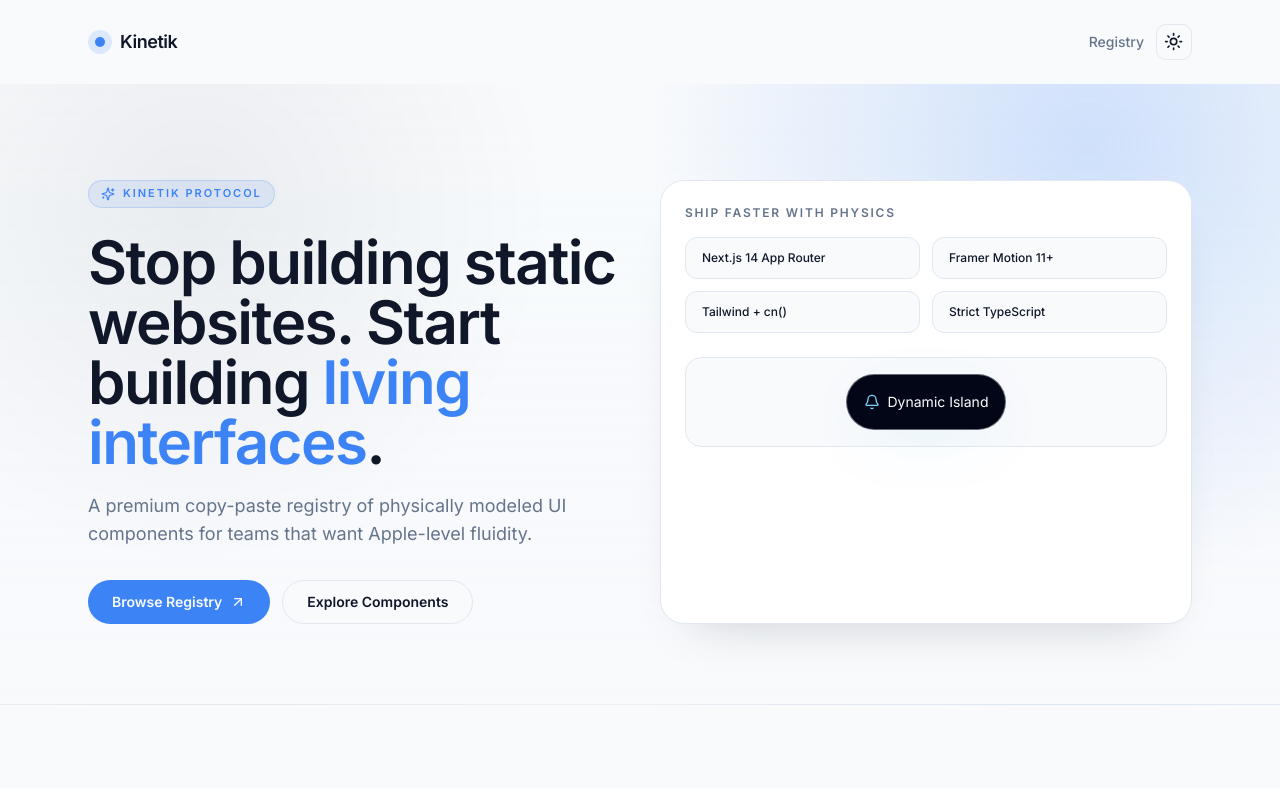
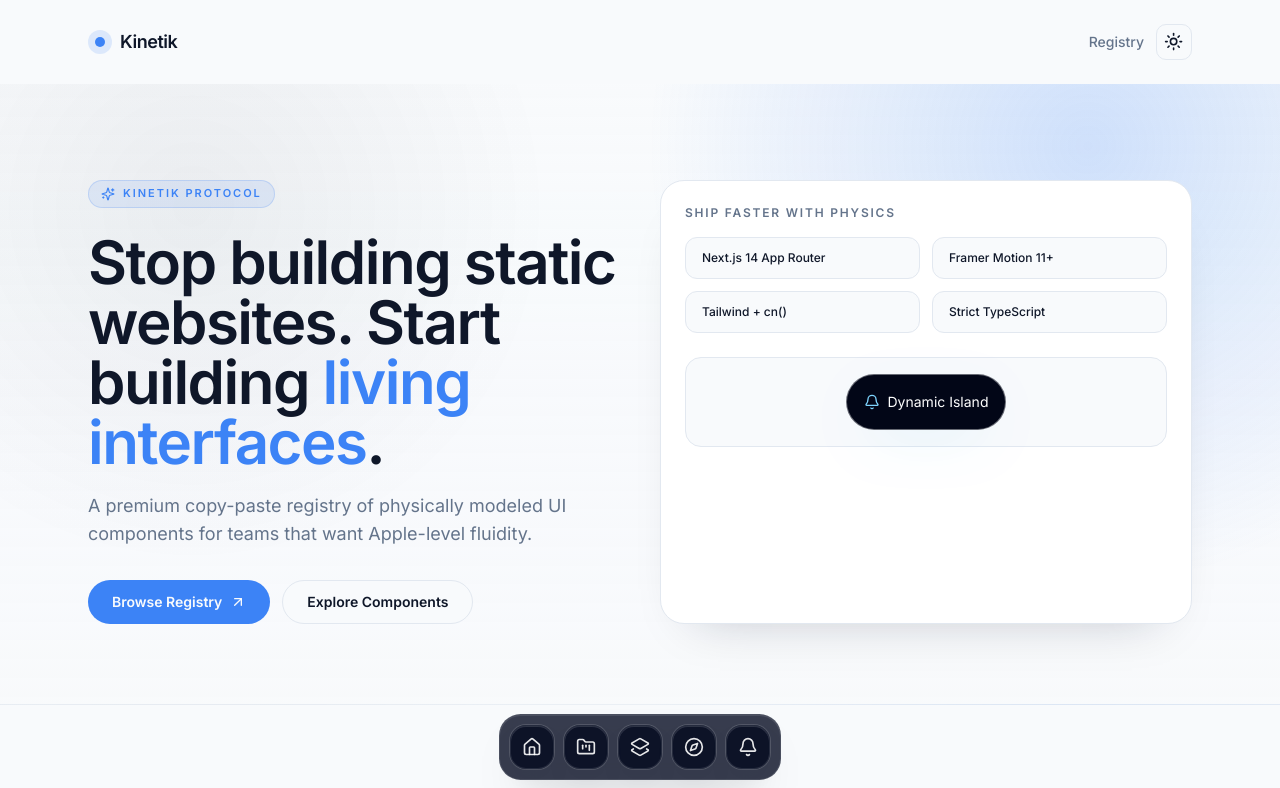
Before and after one commit to sumitttt4/Kinetik, a Next.js app: page / in a window 1280 px wide. Shown: the top 788 px of the page. Built offline with nearby package versions, Linux system fonts and the light colour scheme.

Commit message:
Add Framer-style floating dock with Gaussian magnification

```diff
--- /dev/null
+++ b/app/components/floating-dock.tsx
@@ -0,0 +1,166 @@
+'use client';
+
+import Link from 'next/link';
+import { AnimatePresence, MotionValue, motion, useAnimationControls, useMotionTemplate, useMotionValue, useSpring, useTransform } from 'framer-motion';
+import { Bell, Compass, FolderKanban, House, Layers2, type LucideIcon } from 'lucide-react';
+import { useEffect, useRef, useState } from 'react';
+import { cn } from '@/lib/utils';
+
+const spring = {
+  type: 'spring',
+  stiffness: 400,
+  damping: 30,
+  mass: 1
+} as const;
+
+const BASE_ICON_SIZE = 44;
+const MAX_ICON_BOOST = 26;
+const SIGMA = 72;
+
+type DockItem = {
+  id: string;
+  label: string;
+  href: string;
+  icon: LucideIcon;
+};
+
+const defaultItems: DockItem[] = [
+  { id: 'home', label: 'Home', href: '/', icon: House },
+  { id: 'registry', label: 'Registry', href: '/registry', icon: FolderKanban },
+  { id: 'layers', label: 'Layouts', href: '/registry', icon: Layers2 },
+  { id: 'explore', label: 'Explore', href: '/registry', icon: Compass },
+  { id: 'updates', label: 'Updates', href: '/registry', icon: Bell }
+];
+
+function gaussian(distance: number, sigma: number) {
+  return Math.exp(-(distance * distance) / (2 * sigma * sigma));
+}
+
+function DockIcon({ item, mouseX }: { item: DockItem; mouseX: MotionValue<number> }) {
+  const iconRef = useRef<HTMLAnchorElement | null>(null);
+  const [centerX, setCenterX] = useState(0);
+  const [hovered, setHovered] = useState(false);
+  const bounceControls = useAnimationControls();
+
+  useEffect(() => {
+    const node = iconRef.current;
+    if (!node) {
+      return;
+    }
+
+    const updateCenter = () => {
+      const rect = node.getBoundingClientRect();
+      setCenterX(rect.left + rect.width / 2);
+    };
+
+    updateCenter();
+
+    const observer = new ResizeObserver(updateCenter);
+    observer.observe(node);
+    window.addEventListener('resize', updateCenter);
+    window.addEventListener('scroll', updateCenter, { passive: true });
+
+    return () => {
+      observer.disconnect();
+      window.removeEventListener('resize', updateCenter);
+      window.removeEventListener('scroll', updateCenter);
+    };
+  }, []);
+
+  const dynamicSize = useTransform(mouseX, (value) => {
+    if (!Number.isFinite(value)) {
+      return BASE_ICON_SIZE;
+    }
+
+    const distance = value - centerX;
+    return BASE_ICON_SIZE + MAX_ICON_BOOST * gaussian(distance, SIGMA);
+  });
+
+  const width = useSpring(dynamicSize, spring);
+  const scale = useTransform(width, [BASE_ICON_SIZE, BASE_ICON_SIZE + MAX_ICON_BOOST], [1, 1.28]);
+  const glow = useTransform(width, [BASE_ICON_SIZE, BASE_ICON_SIZE + MAX_ICON_BOOST], [0.14, 0.42]);
+  const boxShadow = useMotionTemplate`inset 0 1px 0 0 rgba(255,255,255,0.14), 0 12px 30px -18px rgba(2,6,23,0.9), 0 0 0 1px rgba(255,255,255,${glow})`;
+
+  return (
+    <motion.div layout transition={spring} className="relative flex items-end justify-center">
+      <AnimatePresence>
+        {hovered ? (
+          <motion.div
+            initial={{ opacity: 0, y: 8, scale: 0.96 }}
+            animate={{ opacity: 1, y: 0, scale: 1 }}
+            exit={{ opacity: 0, y: 8, scale: 0.96 }}
+            transition={spring}
+            className="absolute -top-11 whitespace-nowrap rounded-full border border-white/20 bg-[#070d22]/90 px-3 py-1 text-[11px] font-medium tracking-tight text-white"
+          >
+            {item.label}
+          </motion.div>
+        ) : null}
+      </AnimatePresence>
+
+      <motion.div
+        layout
+        transition={spring}
+        animate={bounceControls}
+        style={{ width, height: width, scale, boxShadow }}
+        className={cn(
+          'relative rounded-2xl border border-white/10',
+          'bg-[#070d22]/80 backdrop-blur-xl',
+          'shadow-[inset_0_1px_0_0_rgba(255,255,255,0.14),0_12px_30px_-18px_rgba(2,6,23,0.9)]'
+        )}
+      >
+        <Link
+          ref={iconRef}
+          href={item.href}
+          onMouseEnter={() => setHovered(true)}
+          onMouseLeave={() => setHovered(false)}
+          onClick={() =>
+            bounceControls.start({
+              y: [0, -10, 0],
+              transition: spring
+            })
+          }
+          className={cn(
+            'group relative flex h-full w-full items-center justify-center rounded-2xl',
+            'focus-visible:outline-none focus-visible:ring-2 focus-visible:ring-white/30'
+          )}
+        >
+          <motion.div whileHover={{ y: -2 }} whileTap={{ scale: 0.98 }} transition={spring} className="grid place-items-center">
+            <item.icon className="h-5 w-5 text-white/90" strokeWidth={2} />
+          </motion.div>
+        </Link>
+      </motion.div>
+    </motion.div>
+  );
+}
+
+export function FloatingDock({ items = defaultItems }: { items?: DockItem[] }) {
+  const mouseX = useMotionValue(Number.POSITIVE_INFINITY);
+
+  return (
+    <AnimatePresence>
+      <motion.div
+        initial={{ opacity: 0, y: 30, scale: 0.98 }}
+        animate={{ opacity: 1, y: 0, scale: 1 }}
+        exit={{ opacity: 0, y: 24, scale: 0.98 }}
+        transition={spring}
+        onMouseMove={(event) => mouseX.set(event.clientX)}
+        onMouseLeave={() => mouseX.set(Number.POSITIVE_INFINITY)}
+        className="pointer-events-none fixed inset-x-0 bottom-5 z-50 flex justify-center px-4"
+      >
+        <motion.div
+          layout
+          transition={spring}
+          className={cn(
+            'pointer-events-auto flex items-end gap-2 rounded-[1.35rem] border border-white/10 p-2.5 md:gap-2.5',
+            'bg-[#070d22]/80 backdrop-blur-xl',
+            'shadow-[inset_0_1px_0_0_rgba(255,255,255,0.1),0_24px_50px_-30px_rgba(2,6,23,1)]'
+          )}
+        >
+          {items.map((item) => (
+            <DockIcon key={item.id} item={item} mouseX={mouseX} />
+          ))}
+        </motion.div>
+      </motion.div>
+    </AnimatePresence>
+  );
+}
--- a/app/page.tsx
+++ b/app/page.tsx
@@ -10,6 +10,7 @@
 import { MorphingDialog } from './components/morphing-dialog';
 import { CodePanel } from './components/code-panel';
 import { ModeToggle } from '@/components/mode-toggle';
+import { FloatingDock } from './components/floating-dock';
 import { registry, type RegistryItem } from '@/lib/registry';
 
 const cards = [
@@ -162,6 +163,8 @@
         </div>
       </section>
 
+      <FloatingDock />
+
       <CodePanel item={selected} open={Boolean(selected)} onClose={() => setSelected(null)} />
     </main>
   );
```
